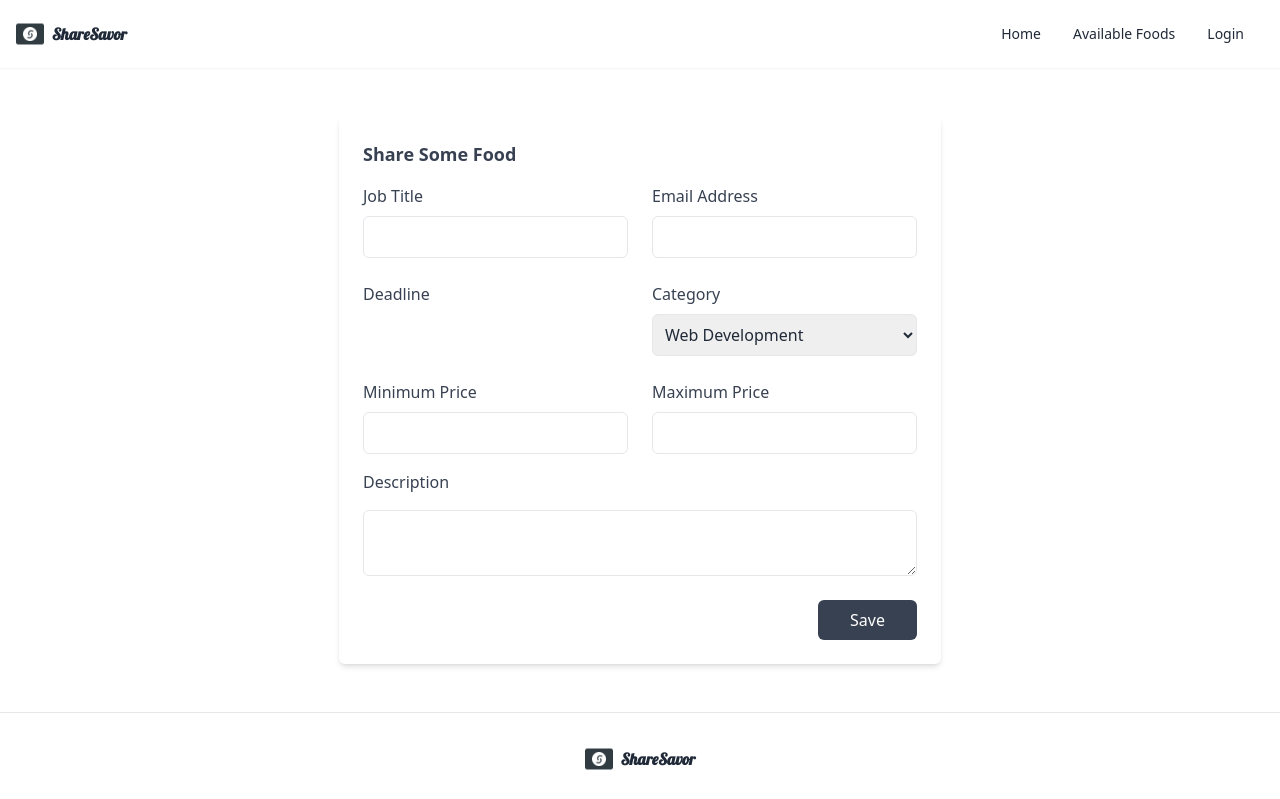
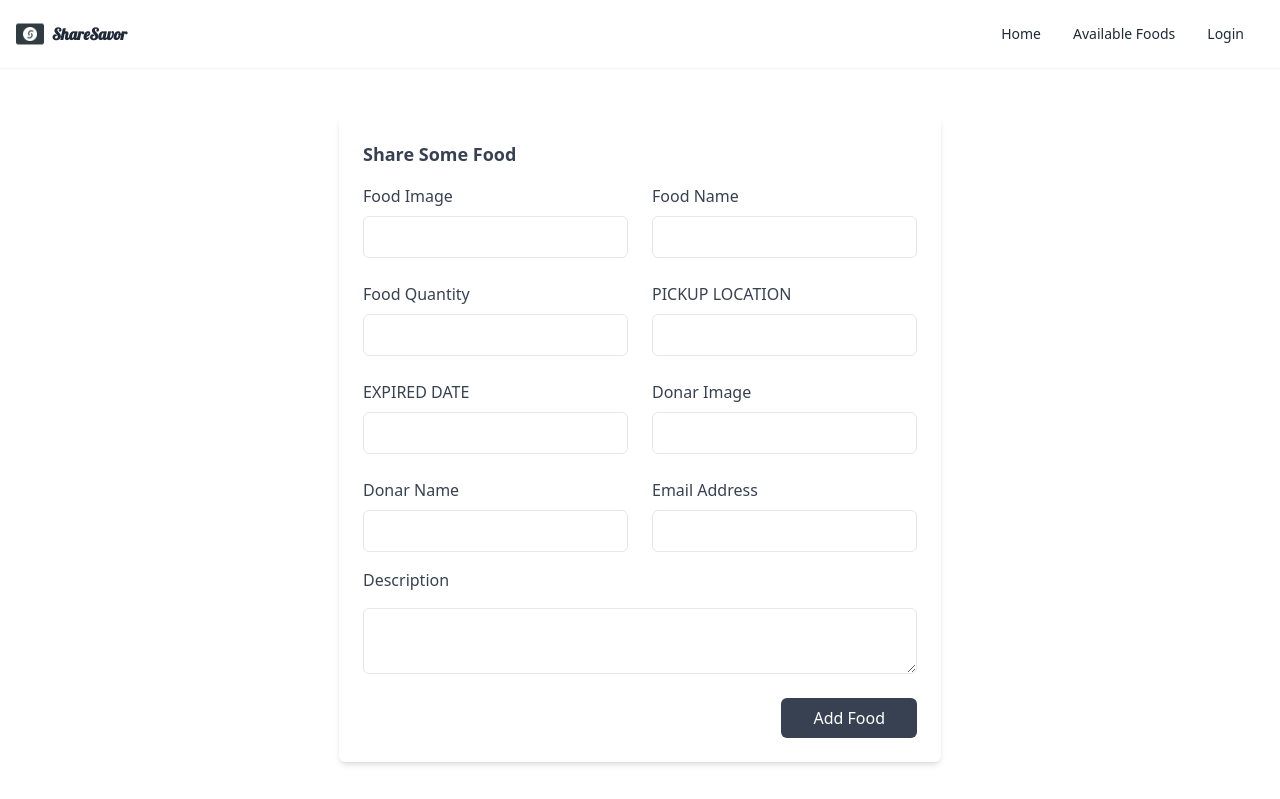
Before and after one commit to salehiin/sharesavor, a React (Vite) app: page /addfood in a window 1280 px wide. Shown: the top 799 px of the page. Built offline with nearby package versions, Linux system fonts and the light colour scheme; no server answers; a web font is replaced by a local one.

Commit message:
data added dynamically from client side to database  successfull

```diff
--- a/src/pages/AddFood.jsx
+++ b/src/pages/AddFood.jsx
@@ -1,9 +1,49 @@
 import { useContext } from "react"
 import { AuthContext } from "../provider/AuthProvider"
+import { useNavigate } from "react-router-dom"
+import toast from "react-hot-toast"
+import axios from "axios"
 
 const AddFood = () => {
 
     const {user} = useContext(AuthContext)
+
+    const navigate = useNavigate()
+
+    const handleFormSubmit = async (e) => {
+        e.preventDefault();
+        const form = e.target;
+        // const foodId = _id;
+        const name = form.name.value
+        const photo = form.photo.value
+        // const donatorImage = form.pic.value
+        // const donatorName = form.dname.value
+        const quantity = form.quantity.value
+        const pickup = form.pickup.value
+        const expiry = form.expiry.value
+        // const donatorEmail = form.email.value
+        // const donatorEmail = form.email.value
+        // const pLocation = form.locate.value
+        // const eDate = form.edate.value
+        // const email = user?.email;
+        // const aNotes = form.notes.value
+        // const status = 'Available'
+        const notes = form.notes.value
+        const foodData = {
+
+            name, photo, quantity, pickup, expiry, notes
+
+      }
+      try{
+        const {data} = await axios.post(`${import.meta.env.VITE_API_URL}/food`, foodData)
+        console.log(data)
+        toast.success('Food Added Successfully!')
+        navigate('/myadded')
+      }catch (err) {
+        console.log(err)
+      }
+
+    }
 
     return (
       <div className='flex justify-center items-center min-h-[calc(100vh-306px)] my-12'>
@@ -12,20 +52,111 @@ const AddFood = () => {
             Share some food
           </h2>
 
-          <form>
+          <form onSubmit={handleFormSubmit}>
             <div className='grid grid-cols-1 gap-6 mt-4 sm:grid-cols-2'>
+                {/* FOOD IMAGE */}
               <div>
                 <label className='text-gray-700 ' htmlFor='job_title'>
-                  Job Title
+                  Food Image
                 </label>
                 <input
-                  id='job_title'
-                  name='job_title'
+                  id='photo'
+                  name='photo'
                   type='text'
                   className='block w-full px-4 py-2 mt-2 text-gray-700 bg-white border border-gray-200 rounded-md  focus:border-blue-400 focus:ring-blue-300 focus:ring-opacity-40  focus:outline-none focus:ring'
                 />
               </div>
-
+              {/* FOOD NAME */}
+              <div>
+                <label className='text-gray-700 ' htmlFor='job_title'>
+                  Food Name
+                </label>
+                <input
+                  id='name'
+                  name='name'
+                  type='text'
+                  className='block w-full px-4 py-2 mt-2 text-gray-700 bg-white border border-gray-200 rounded-md  focus:border-blue-400 focus:ring-blue-300 focus:ring-opacity-40  focus:outline-none focus:ring'
+                />
+              </div>
+              {/* FOOD QUANTYTY */}
+              <div>
+                <label className='text-gray-700 ' htmlFor='job_title'>
+                  Food Quantity
+                </label>
+                <input
+                  id='quantity'
+                  name='quantity'
+                  type='text'
+                  className='block w-full px-4 py-2 mt-2 text-gray-700 bg-white border border-gray-200 rounded-md  focus:border-blue-400 focus:ring-blue-300 focus:ring-opacity-40  focus:outline-none focus:ring'
+                />
+              </div>
+              {/* PICKUP LOCATION */}
+              <div>
+                <label className='text-gray-700 ' htmlFor='job_title'>
+                    PICKUP LOCATION
+                </label>
+                <input
+                  id='pickup'
+                  name='pickup'
+                  type='text'
+                  className='block w-full px-4 py-2 mt-2 text-gray-700 bg-white border border-gray-200 rounded-md  focus:border-blue-400 focus:ring-blue-300 focus:ring-opacity-40  focus:outline-none focus:ring'
+                />
+              </div>
+              {/* EXPIRED DATE */}
+              <div>
+                <label className='text-gray-700 ' htmlFor='job_title'>
+                EXPIRED DATE
+                </label>
+                <input
+                  id='expiry'
+                  name='expiry'
+                  type='text'
+                  className='block w-full px-4 py-2 mt-2 text-gray-700 bg-white border border-gray-200 rounded-md  focus:border-blue-400 focus:ring-blue-300 focus:ring-opacity-40  focus:outline-none focus:ring'
+                />
+              </div>
+              {/* STATUS */}
+              {/* <div>
+                <label className='text-gray-700 ' htmlFor='job_title'>
+                  Status
+                </label>
+                <input
+                  id='job_title'
+                  name='status'
+                  type='text'
+                  disabled
+                  defaultValue={status}
+                  className='block w-full px-4 py-2 mt-2 text-gray-700 bg-white border border-gray-200 rounded-md  focus:border-blue-400 focus:ring-blue-300 focus:ring-opacity-40  focus:outline-none focus:ring'
+                />
+              </div> */}
+                {/* DONAR IMAGE */}
+              <div>
+                <label className='text-gray-700 ' htmlFor='emailAddress'>
+                  Donar Image
+                </label>
+                <input
+                  id='emailAddress'
+                  type='email'
+                  name='email'
+                  disabled
+                  defaultValue={user?.photoURL}
+                  className='block w-full px-4 py-2 mt-2 text-gray-700 bg-white border border-gray-200 rounded-md  focus:border-blue-400 focus:ring-blue-300 focus:ring-opacity-40  focus:outline-none focus:ring'
+                />
+              </div>
+              {/* DONAR NAME */}
+              <div>
+                <label className='text-gray-700 ' htmlFor='emailAddress'>
+                  Donar Name
+                </label>
+                <input
+                  id='name'
+                  type='text'
+                  name='name'
+                  disabled
+                  defaultValue={user?.displayName}
+                  className='block w-full px-4 py-2 mt-2 text-gray-700 bg-white border border-gray-200 rounded-md  focus:border-blue-400 focus:ring-blue-300 focus:ring-opacity-40  focus:outline-none focus:ring'
+                />
+              </div>
+              {/* DONAR EMAIL */}
               <div>
                 <label className='text-gray-700 ' htmlFor='emailAddress'>
                   Email Address
@@ -39,13 +170,13 @@ const AddFood = () => {
                   className='block w-full px-4 py-2 mt-2 text-gray-700 bg-white border border-gray-200 rounded-md  focus:border-blue-400 focus:ring-blue-300 focus:ring-opacity-40  focus:outline-none focus:ring'
                 />
               </div>
-              <div className='flex flex-col gap-2 '>
-                <label className='text-gray-700'>Deadline</label>
+              {/* <div className='flex flex-col gap-2 '>
+                <label className='text-gray-700'>Deadline</label> */}
 
                 {/* Date Picker Input Field */}
-              </div>
+              {/* </div> */}
 
-              <div className='flex flex-col gap-2 '>
+              {/* <div className='flex flex-col gap-2 '>
                 <label className='text-gray-700 ' htmlFor='category'>
                   Category
                 </label>
@@ -58,8 +189,8 @@ const AddFood = () => {
                   <option value='Graphics Design'>Graphics Design</option>
                   <option value='Digital Marketing'>Digital Marketing</option>
                 </select>
-              </div>
-              <div>
+              </div> */}
+              {/* <div>
                 <label className='text-gray-700 ' htmlFor='min_price'>
                   Minimum Price
                 </label>
@@ -69,9 +200,9 @@ const AddFood = () => {
                   type='number'
                   className='block w-full px-4 py-2 mt-2 text-gray-700 bg-white border border-gray-200 rounded-md  focus:border-blue-400 focus:ring-blue-300 focus:ring-opacity-40  focus:outline-none focus:ring'
                 />
-              </div>
+              </div> */}
 
-              <div>
+              {/* <div>
                 <label className='text-gray-700 ' htmlFor='max_price'>
                   Maximum Price
                 </label>
@@ -81,7 +212,7 @@ const AddFood = () => {
                   type='number'
                   className='block w-full px-4 py-2 mt-2 text-gray-700 bg-white border border-gray-200 rounded-md  focus:border-blue-400 focus:ring-blue-300 focus:ring-opacity-40  focus:outline-none focus:ring'
                 />
-              </div>
+              </div> */}
             </div>
             <div className='flex flex-col gap-2 mt-4'>
               <label className='text-gray-700 ' htmlFor='description'>
@@ -89,13 +220,13 @@ const AddFood = () => {
               </label>
               <textarea
                 className='block w-full px-4 py-2 mt-2 text-gray-700 bg-white border border-gray-200 rounded-md  focus:border-blue-400 focus:ring-blue-300 focus:ring-opacity-40  focus:outline-none focus:ring'
-                name='description'
-                id='description'
+                name='notes'
+                id='notes'
               ></textarea>
             </div>
             <div className='flex justify-end mt-6'>
               <button className='px-8 py-2.5 leading-5 text-white transition-colors duration-300 transhtmlForm bg-gray-700 rounded-md hover:bg-gray-600 focus:outline-none focus:bg-gray-600'>
-                Save
+                Add Food
               </button>
             </div>
           </form>
```
